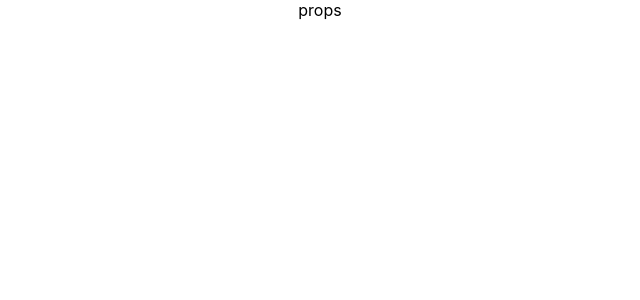
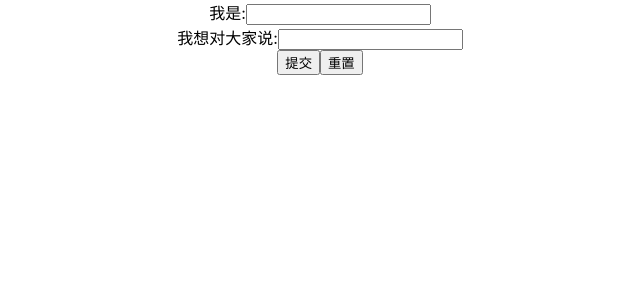
Before and after one commit to boom-sakalaka/React-Hooks-Learning, a React (Create React App) app: page / in a window 1280 px wide. Shown: the top 300 px of the page, without its empty margins (320-960 px from the left). Built offline with nearby package versions, Linux system fonts and the light colour scheme.

Commit message:
React 实现简单的表单组件

```diff
--- a/src/App.js
+++ b/src/App.js
@@ -2,7 +2,7 @@
  * @Author: GZH
  * @Date: 2021-06-30 15:54:49
  * @LastEditors: GZH
- * @LastEditTime: 2021-07-15 10:43:52
+ * @LastEditTime: 2021-07-21 10:47:08
  * @FilePath: \my-app\src\App.js
  */
 import './App.css';
@@ -16,7 +16,8 @@ import './App.css';
 // import ParentComThree from './pages/memo/ParentComThree';
 // import JsxSource from './pages/jsxSource/index';
 // import StateSouce from './pages/state/index';
-import PropsSource from './pages/props/index';
+// import PropsSource from './pages/props/index';
+import Rform from './pages/Rform';
 
 function App() {
   return (
@@ -38,9 +39,12 @@ function App() {
       {/* <StateSouce /> */}
 
       {/* porps的原理相关 */}
-      <PropsSource>
+      {/* <PropsSource>
         <div>123</div>
-      </PropsSource>
+      </PropsSource> */}
+
+      {/* react 表单 */}
+      <Rform />
     </div>
   );
 }
--- /dev/null
+++ b/src/pages/Rform/Form.js
@@ -0,0 +1,65 @@
+/*
+ * @Author: GZH
+ * @Date: 2021-07-21 10:21:59
+ * @LastEditors: GZH
+ * @LastEditTime: 2021-07-21 10:49:09
+ * @FilePath: \my-app\src\pages\Rform\form.js
+ * @Description:  封装一个表单组件
+ */
+import React from 'react';
+
+export default class Form extends React.Component {
+  state = {
+    formData: {},
+  };
+  // 提交表单数据
+  submitForm = cb => {
+    cb({ ...this.state.formData });
+  };
+  // 重置表单数据
+  resetForm = () => {
+    const { formData } = this.state;
+    Object.keys(formData).forEach(item => {
+      formData[item] = '';
+    });
+
+    this.setState({
+      formData,
+    });
+  };
+
+  // 设置表单数据层
+  setValue = (name, value) => {
+    const { formData } = this.state;
+    this.setState({
+      formData: {
+        ...formData,
+        [name]: value,
+      },
+    });
+  };
+
+  render() {
+    const { formData } = this.state;
+    const { children } = this.props;
+    const renderChildren = [];
+    React.Children.forEach(children, child => {
+      if (child.type.displayName === 'formItem') {
+        const { name } = child.props;
+        const Childern = React.cloneElement(
+          child,
+          {
+            key: name,
+            handleChange: this.setValue,
+            value: formData[name] || '',
+          },
+          child.props.children
+        );
+        renderChildren.push(Childern);
+      }
+    });
+    return renderChildren;
+  }
+}
+
+Form.displayName = 'from';
--- /dev/null
+++ b/src/pages/Rform/FormItem.js
@@ -0,0 +1,27 @@
+/*
+ * @Author: GZH
+ * @Date: 2021-07-21 10:39:19
+ * @LastEditors: GZH
+ * @LastEditTime: 2021-07-21 10:49:20
+ * @FilePath: \my-app\src\pages\Rform\FormItem.js
+ * @Description:
+ */
+import React from 'react';
+
+export default function FormItem(props) {
+  const { children, name, handleChange, value, label } = props;
+  const onChange = value => {
+    // 通知上一次Value 已经改变
+    handleChange(name, value);
+  };
+  return (
+    <div className='form'>
+      <span>{label}:</span>
+      {React.isValidElement(children) && children.type.displayName === 'input'
+        ? React.cloneElement(children, { onChange, value })
+        : null}
+    </div>
+  );
+}
+
+FormItem.displayName = 'formItem';
--- /dev/null
+++ b/src/pages/Rform/Input.js
@@ -0,0 +1,14 @@
+/*
+ * @Author: GZH
+ * @Date: 2021-07-21 10:42:56
+ * @LastEditors: GZH
+ * @LastEditTime: 2021-07-21 10:43:10
+ * @FilePath: \my-app\src\pages\Rform\Input.js
+ * @Description:
+ */
+/* Input 组件, 负责回传value值 */
+export default function Input({ onChange, value }) {
+  return <input className='input' onChange={e => onChange && onChange(e.target.value)} value={value} />;
+}
+/* 给Component 增加标签 */
+Input.displayName = 'input';
--- /dev/null
+++ b/src/pages/Rform/index.js
@@ -0,0 +1,48 @@
+/*
+ * @Author: GZH
+ * @Date: 2021-07-21 10:22:38
+ * @LastEditors: GZH
+ * @LastEditTime: 2021-07-21 10:48:56
+ * @FilePath: \my-app\src\pages\Rform\index.js
+ * @Description:
+ */
+import React from 'react';
+import Form from './Form';
+import FormItem from './FormItem';
+import Input from './Input';
+
+export default () => {
+  const form = React.useRef(null);
+  const submit = () => {
+    /* 表单提交 */
+    form.current.submitForm(formValue => {
+      console.log(formValue);
+    });
+  };
+  const reset = () => {
+    /* 表单重置 */
+    form.current.resetForm();
+  };
+  return (
+    <div className='box'>
+      <Form ref={form}>
+        <FormItem name='name' label='我是'>
+          <Input />
+        </FormItem>
+        <FormItem name='mes' label='我想对大家说'>
+          <Input />
+        </FormItem>
+        <input placeholder='不需要的input' />
+        <Input />
+      </Form>
+      <div className='btns'>
+        <button className='searchbtn' onClick={submit}>
+          提交
+        </button>
+        <button className='concellbtn' onClick={reset}>
+          重置
+        </button>
+      </div>
+    </div>
+  );
+};
```
